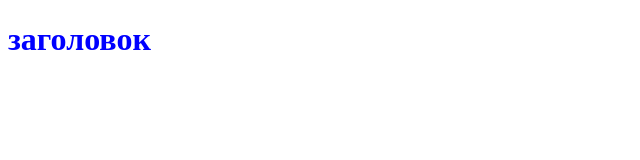
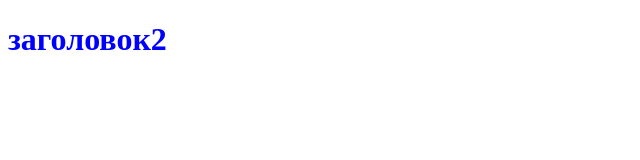
Before and after one commit to p-artu/first-project, a plain HTML site: page index.html in a window 1280 px wide. Shown: the full height of the page, 0-640 px from the left. Drawn offline with Linux system fonts and the light colour scheme.

Commit message:
мой третий комит

```diff
--- a/index.html
+++ b/index.html
@@ -6,6 +6,6 @@
     <link rel="stylesheet" href="style.css">
 </head>
 <body>
-    <h1>заголовок</h1>
+    <h1>заголовок2</h1>
 </body>
 </html>
```
